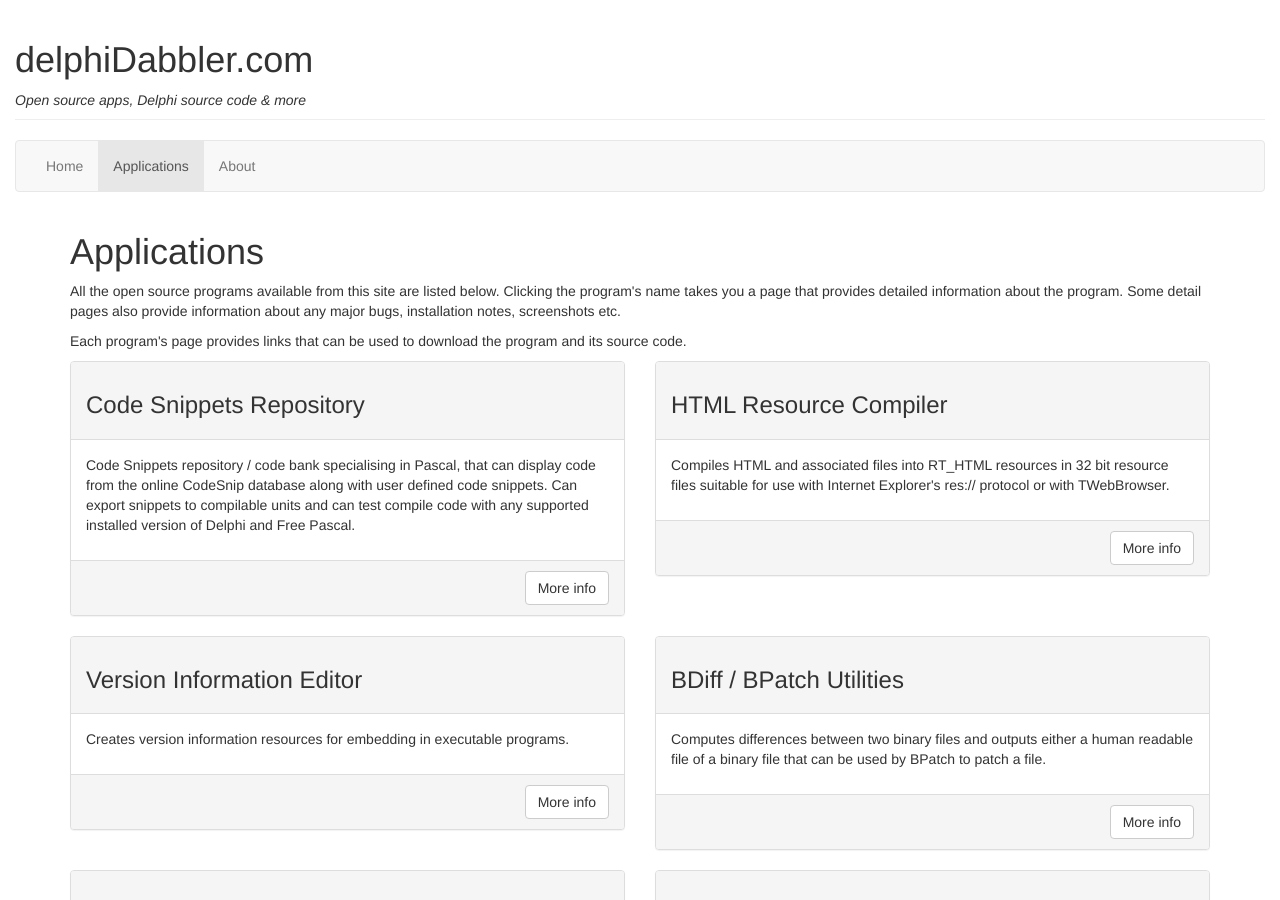
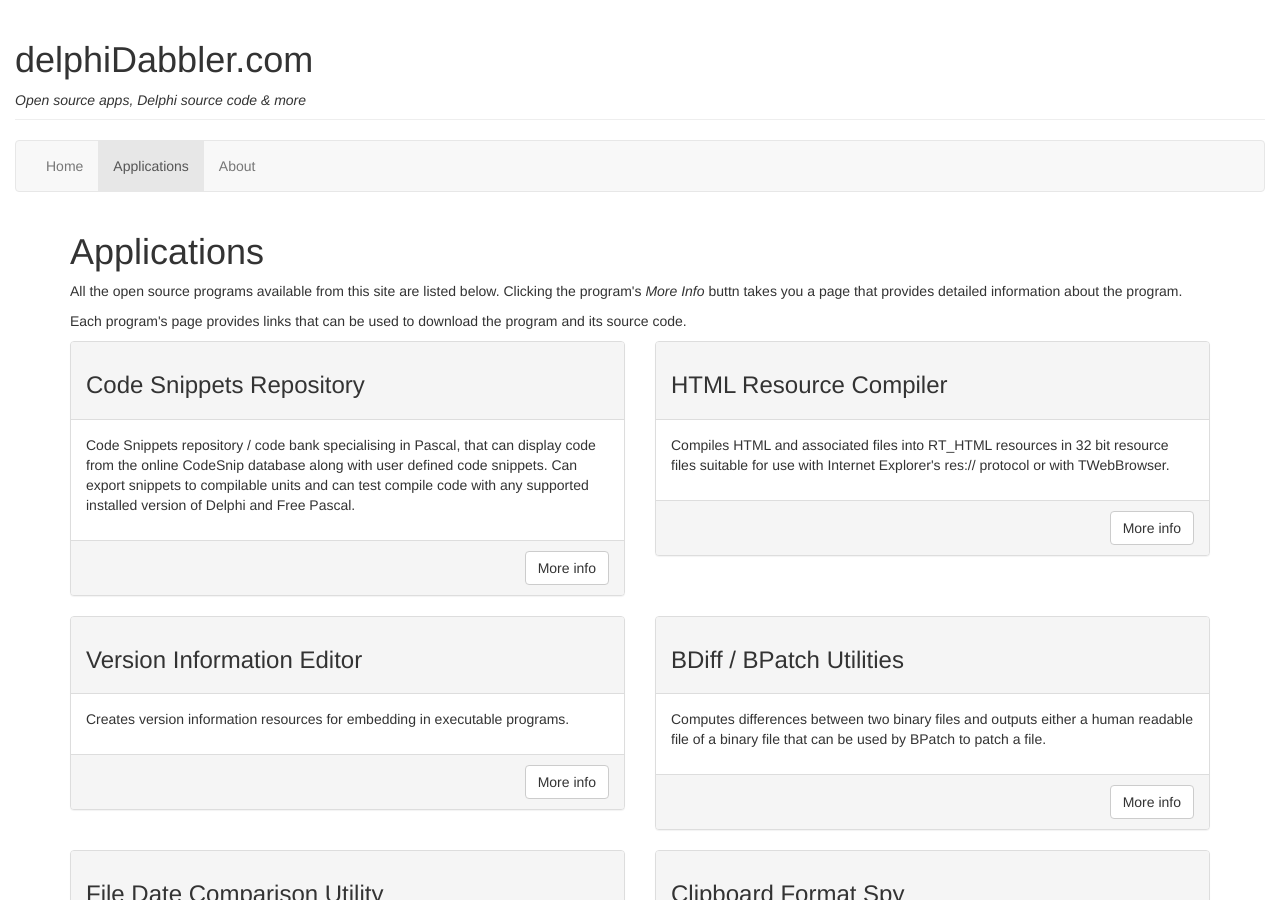
Before and after one commit to delphidabbler/delphidabbler.github.io, a Jekyll site: the page built from programs.html, in a window 1280 px wide and 900 px high. Built offline with Jekyll 4.4.1, drawn with Linux system fonts in a browser that asks for light colours; nearby versions of some CDN libraries.

Commit message:
Revise introductory paragraph

```diff
--- a/programs.html
+++ b/programs.html
@@ -5,7 +5,7 @@
   Applications
 </h1>
 
-<p>All the open source programs available from this site are listed below. Clicking the program's name takes you a page that provides detailed information about the program. Some detail pages also provide information about any major bugs, installation notes, screenshots etc.</p>
+<p>All the open source programs available from this site are listed below. Clicking the program's <em>More Info</em> buttn takes you a page that provides detailed information about the program.</p>
 
 <p>Each program's page provides links that can be used to download the program and its source code.</p>
 
```
